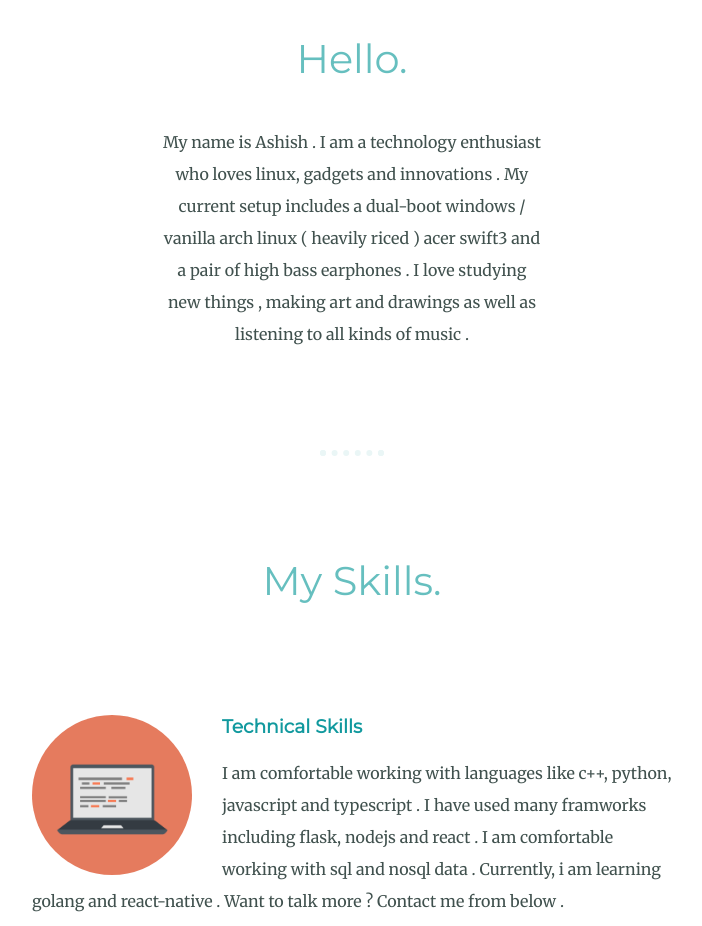
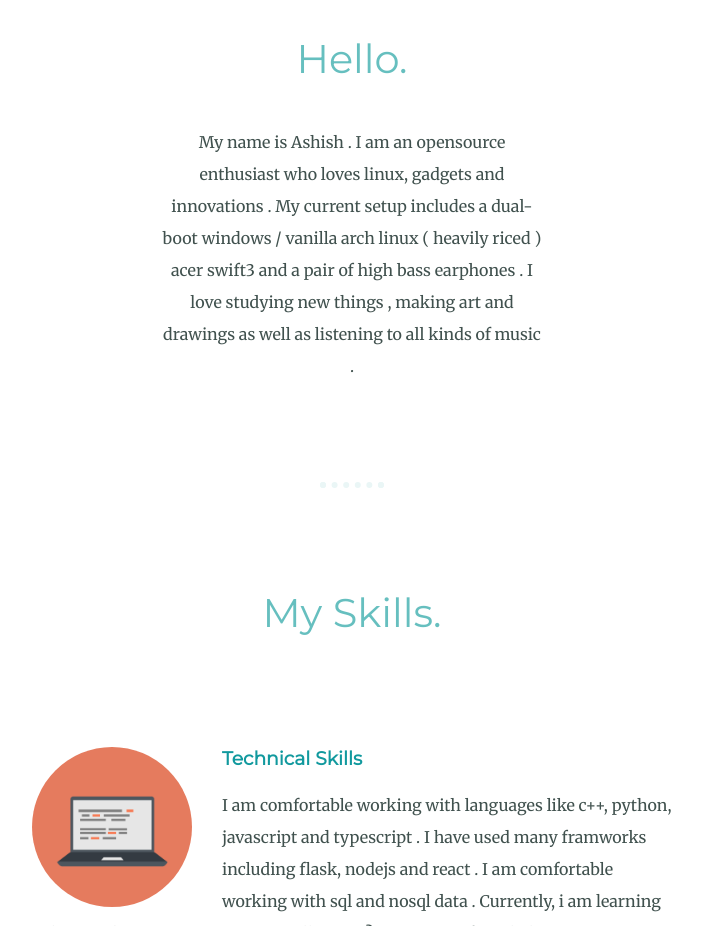
Before and after one commit to ashish-patwal/CV, a plain HTML site: page index.html in a window 1280 px wide. Shown: the part 1232-2158 px from the top of the page, without its empty margins (288-990 px from the left). Drawn offline with Linux system fonts and the light colour scheme.

Commit message:
Update index.html

```diff
--- a/index.html
+++ b/index.html
@@ -20,7 +20,7 @@
   <div class="profile">
     <img class="myself" src="images/kazama.jpeg" alt="kazama">
     <h2>Hello.</h2>
-    <p class="intro"> My name is Ashish . I am a technology enthusiast who loves linux, gadgets and innovations . My current setup includes a dual-boot windows / vanilla arch linux ( heavily riced ) acer swift3 and a pair of high bass earphones . I love studying new things , making art and drawings as well as listening to all kinds of music .</p>
+    <p class="intro"> My name is Ashish . I am an opensource enthusiast who loves linux, gadgets and innovations . My current setup includes a dual-boot windows / vanilla arch linux ( heavily riced ) acer swift3 and a pair of high bass earphones . I love studying new things , making art and drawings as well as listening to all kinds of music .</p>
   </div>
   <hr>
   <div class="skills">
```
